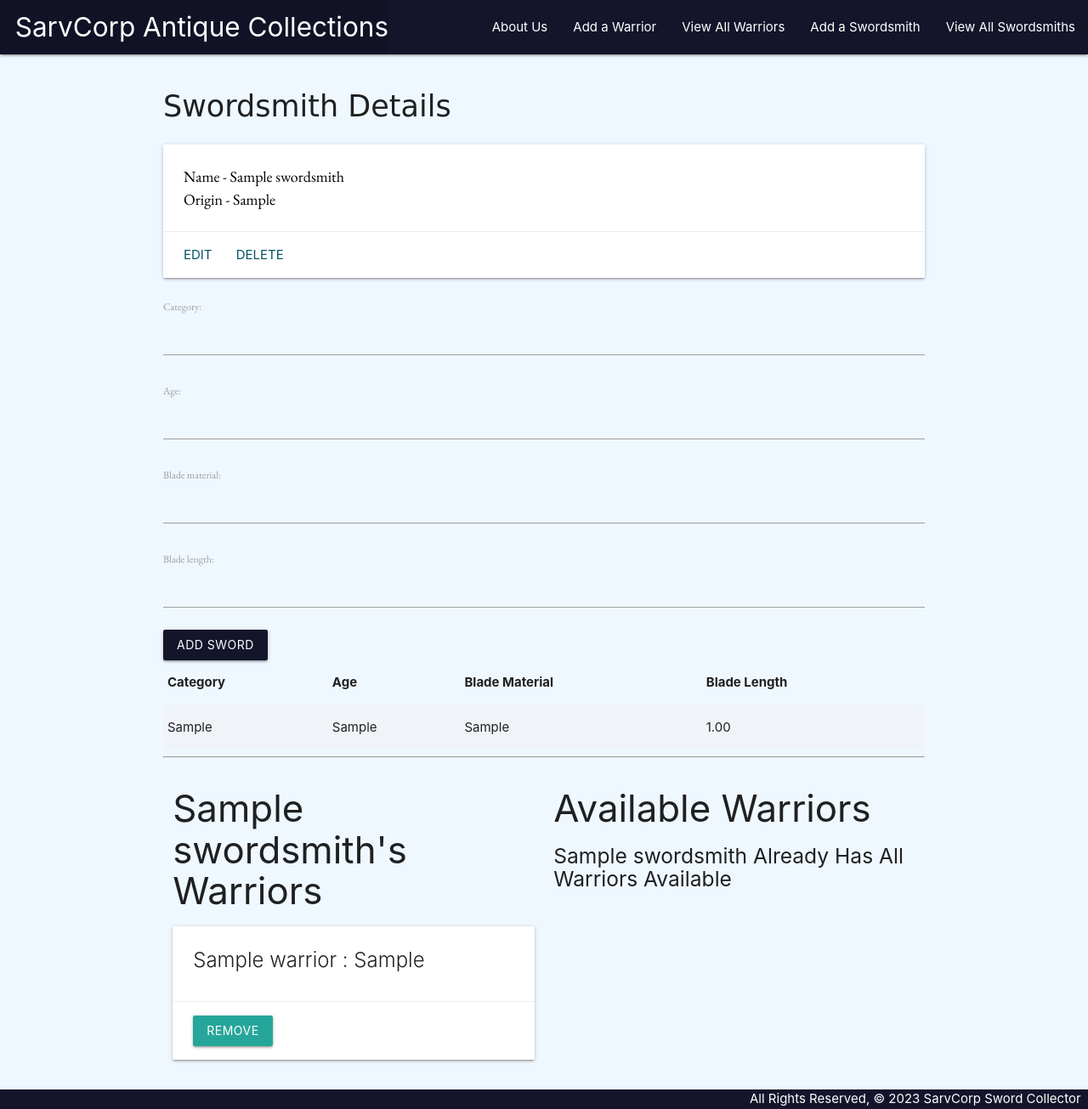
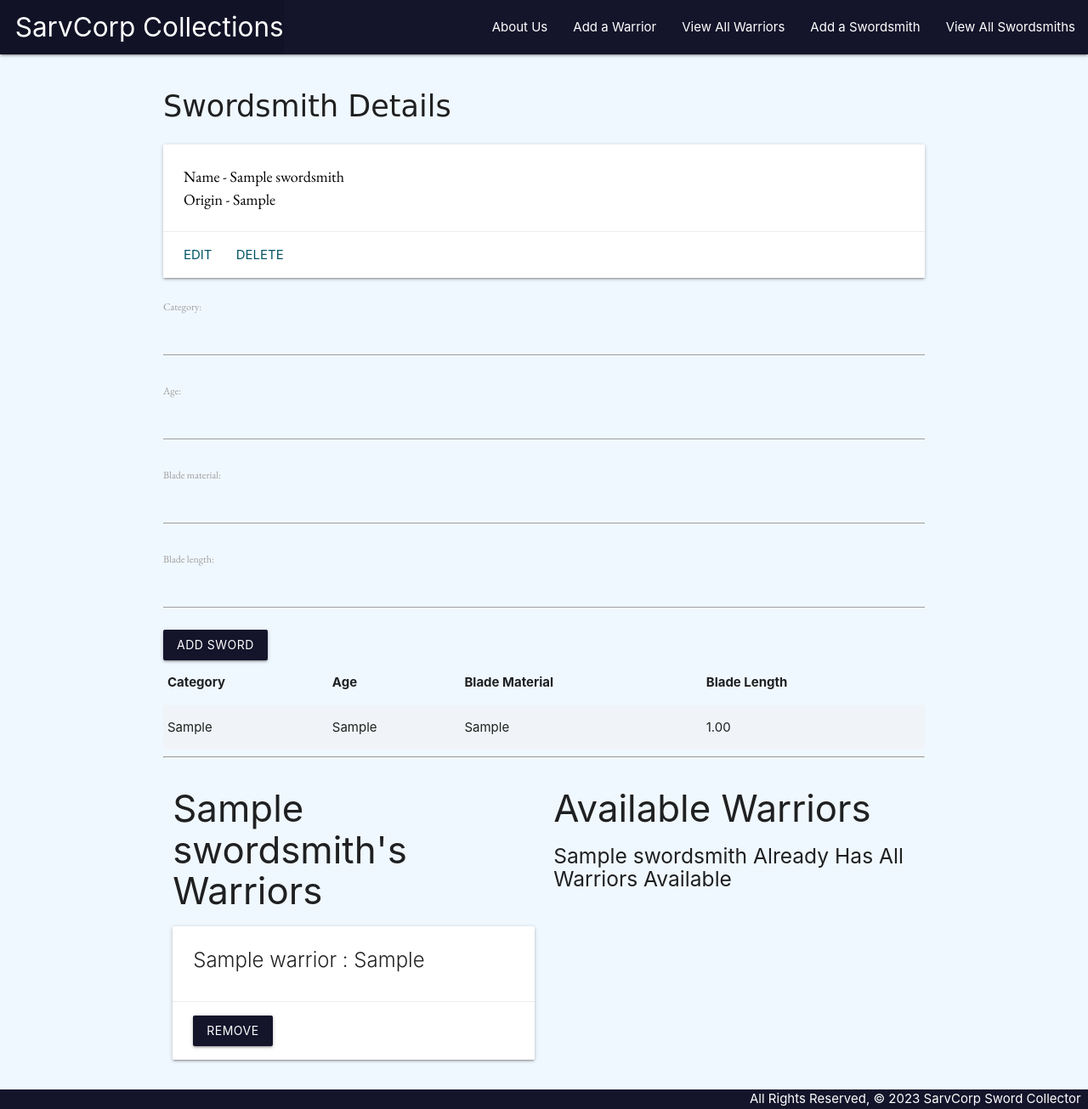
Before and after one commit to sornekian/swordcollector, a Django app: page /swordsmiths/1/ in a window 1280 px wide. Shown: the whole page at 85% size. Run offline with Django 4.2, Linux system fonts and the light colour scheme; tables that the repository leaves empty hold one stand-in row (values such as "Sample post"); some web fonts are replaced.

Commit message:
adds styling to buttons

```diff
--- a/main_app/templates/base.html
+++ b/main_app/templates/base.html
@@ -18,7 +18,7 @@
     <nav>
       <div class="nav-wrapper">
         <ul>
-          <li><a href="{% url 'home' %}" class="left brand-logo">&nbsp;&nbsp;SarvCorp Antique Collections</a></li>
+          <li><a href="{% url 'home' %}" class="left brand-logo">&nbsp;&nbsp;SarvCorp Collections</a></li>
         </ul>
         <ul class="right">
           <li><a href="{% url 'about' %}">About Us</a></li>
--- a/main_app/templates/swordsmiths/detail.html
+++ b/main_app/templates/swordsmiths/detail.html
@@ -52,7 +52,7 @@
           <div class="card-action">
             <form action="{% url 'disassoc_warrior' swordsmith.id warrior.id %}" method="POST">
               {% csrf_token %}
-              <button type="submit" class="btn">Remove</button>
+              <button type="submit" class="btn" style="background-color: rgb(20, 20, 43)">Remove</button>
             </form>
           </div>
         </div>
@@ -75,7 +75,7 @@
           <div class="card-action">
             <form action="{% url 'assoc_warrior' swordsmith.id warrior.id %}" method="POST">
               {% csrf_token %}
-              <button type="submit" class="btn">Add</button>
+              <button type="submit" class="btn" style="background-color: rgb(20, 20, 43)">Add</button>
             </form>
           </div>
         </div>
```
